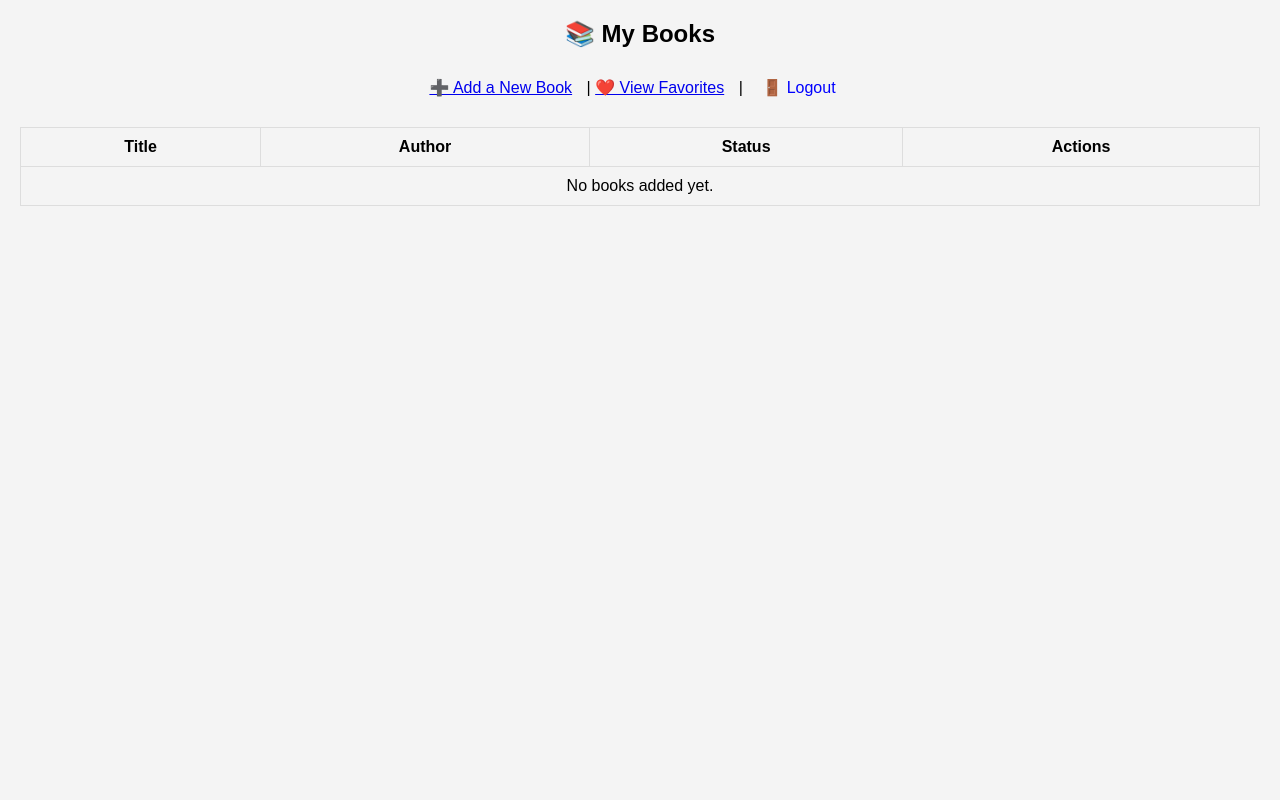
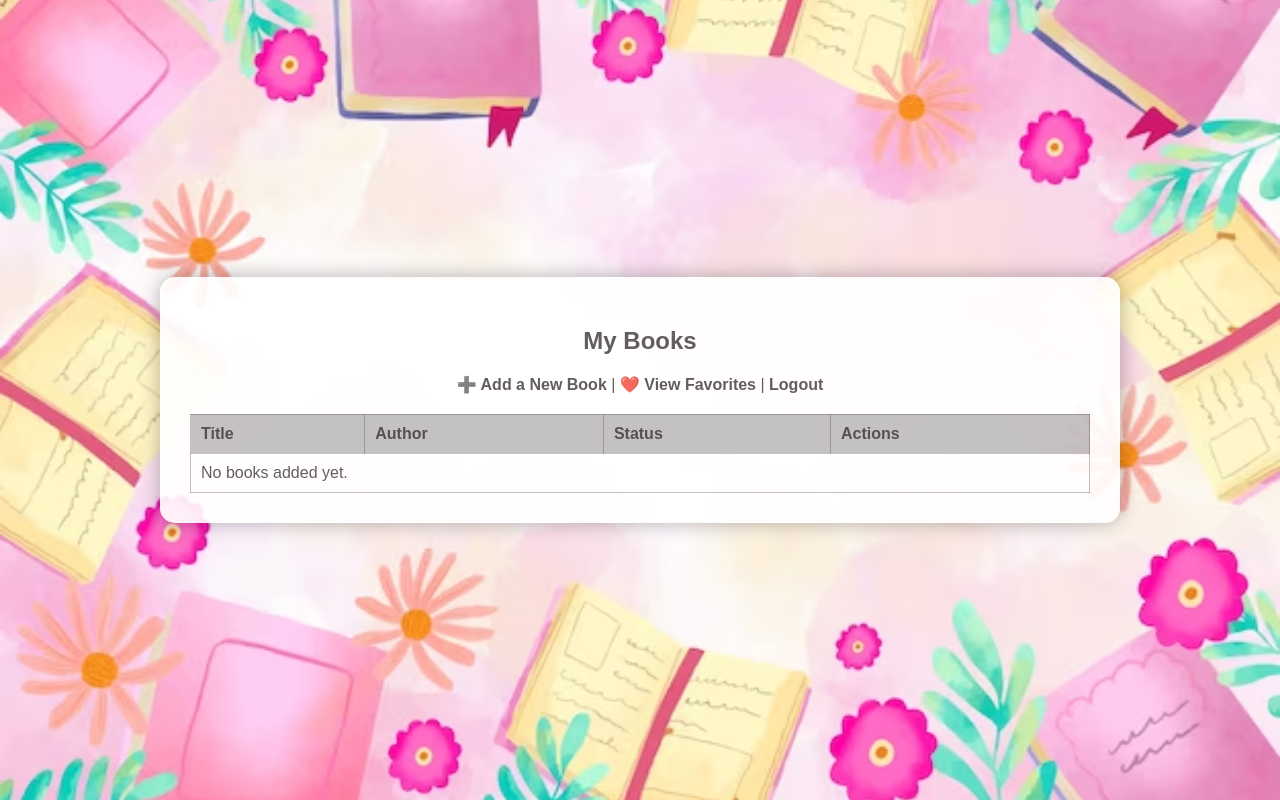
Before and after one commit to vmr093/LitLibrary, a Django app: page /books/ in a window 1280 px wide. Run offline with Django 5.2, Linux system fonts and the light colour scheme; the visitor is signed in with stand-in values (Sample User, id 1); data that the repository does not hold is empty.

Commit message:
adding css

```diff
--- a/books_app/static/books_app/style.css
+++ b/books_app/static/books_app/style.css
@@ -1,35 +1,77 @@
+/* General Styling */
 body {
     font-family: Arial, sans-serif;
-    text-align: center;
-    background-color: #f4f4f4;
-    margin-top: 50px;
+    background-image: url('/static/books_app/images/background pic 2.avif');
+    background-size: cover;
+    background-attachment: fixed;
+    background-position: center;
+    margin: 0;
+    padding: 0;
+    display: flex;
+    justify-content: center;
+    align-items: center;
+    min-height: 100vh;
+    color: rgba(60, 51, 56, 0.8); /* Updated text color */
 }
 
+/* Centering the Container */
+.container {
+    width: 80%;
+    max-width: 900px;
+    background: rgba(255, 255, 255, 0.9);
+    padding: 30px;
+    border-radius: 15px;
+    box-shadow: 0 0 20px rgba(0, 0, 0, 0.3);
+    text-align: center;
+    margin: auto;
+}
+
+/* Header Styling */
+h2 {
+    color: rgba(60, 51, 56, 0.8); /* Updated text color */
+    font-size: 24px;
+}
+
+/* Navigation Links */
+a {
+    text-decoration: none;
+    color: rgba(60, 51, 56, 0.8); /* Updated text color */
+    font-weight: bold;
+}
+
+a:hover {
+    color: #d63447;
+}
+
+/* Table Styling */
 table {
-    width: 80%;
-    margin: auto;
+    width: 100%;
     border-collapse: collapse;
+    margin-top: 20px;
 }
 
 th, td {
+    border: 1px solid rgba(60, 51, 56, 0.3);
     padding: 10px;
-    border: 1px solid black;
     text-align: left;
+    color: rgba(60, 51, 56, 0.8); /* Updated text color */
 }
 
-a {
-    margin-right: 10px;
+th {
+    background-color: rgba(60, 51, 56, 0.3);
+    font-weight: bold;
 }
 
-button {
-    padding: 10px 15px;
-    background-color: #007bff;
-    color: white;
-    border: none;
-    cursor: pointer;
-    border-radius: 4px;
+/* Buttons and Actions */
+.actions a {
+    margin: 0 10px;
+    color: rgba(60, 51, 56, 0.8); /* Updated text color */
 }
 
-button:hover {
-    background-color: #0056b3;
+.favorite {
+    color: red;
 }
+
+.unfavorite {
+    color: gray;
+}
--- a/books_app/templates/books_app/book_list.html
+++ b/books_app/templates/books_app/book_list.html
@@ -1,54 +1,23 @@
 <!DOCTYPE html>
 <html lang="en">
 <head>
-    {% load static %}
-    <link rel="stylesheet" type="text/css" href="{% static 'books_app/style.css' %}">
+    {% load static %}  <!-- ✅ This line ensures Django can use static files -->
+
     <meta charset="UTF-8">
     <meta name="viewport" content="width=device-width, initial-scale=1.0">
     <title>My Books</title>
-    <style>
-        body {
-            font-family: Arial, sans-serif;
-            margin: 20px;
-            text-align: center;
-        }
-        table {
-            width: 100%;
-            border-collapse: collapse;
-            margin-top: 20px;
-        }
-        th, td {
-            border: 1px solid #ddd;
-            padding: 10px;
-            text-align: center;
-        }
-        th {
-            background-color: #f4f4f4;
-        }
-        .actions a {
-            margin: 0 5px;
-            text-decoration: none;
-        }
-        .logout-button {
-            background: none;
-            border: none;
-            color: blue;
-            cursor: pointer;
-            font-size: 1rem;
-        }
-    </style>
+
+    <!-- Link to external CSS -->
+    <link rel="stylesheet" type="text/css" href="{% static 'books_app/style.css' %}">
 </head>
 <body>
-
-    <h2>📚 My Books</h2>
-
+    <div class="container">
+        <h2>My Books</h2>
+        <nav>
             <a href="{% url 'book_create' %}">➕ Add a New Book</a> |
             <a href="{% url 'favorite_books' %}">❤️ View Favorites</a> |
-
-    <form action="{% url 'logout' %}" method="POST" style="display:inline;">
-        {% csrf_token %}
-        <button type="submit" class="logout-button">🚪 Logout</button>
-    </form>
+            <a href="{% url 'logout' %}">Logout</a>
+        </nav>
 
         <table>
             <tr>
@@ -57,17 +26,16 @@
                 <th>Status</th>
                 <th>Actions</th>
             </tr>
-
             {% for book in books %}
             <tr>
                 <td><a href="{% url 'book_detail' book.id %}">{{ book.title }}</a></td>
                 <td>{{ book.author }}</td>
                 <td>{{ book.get_status_display }}</td>
-            <td class="actions">
+                <td>
                     <a href="{% url 'book_update' book.id %}">✏️ Edit</a> |
                     <a href="{% url 'book_delete' book.id %}">🗑️ Delete</a> |
                     <a href="{% url 'toggle_favorite' book.id %}">
-                    {% if book.is_favorite %}💛 Unfavorite{% else %}🤍 Favorite{% endif %}
+                        {% if book.is_favorite %}❤️ Unfavorite{% else %}🤍 Favorite{% endif %}
                     </a>
                 </td>
             </tr>
@@ -76,8 +44,7 @@
                 <td colspan="4">No books added yet.</td>
             </tr>
             {% endfor %}
-
         </table>
-
+    </div>
 </body>
 </html>
```
Also changed, not shown: books_app/static/books_app/images/background pic 2.avif (added). Lines whose indentation alone changed are shown as unchanged.
